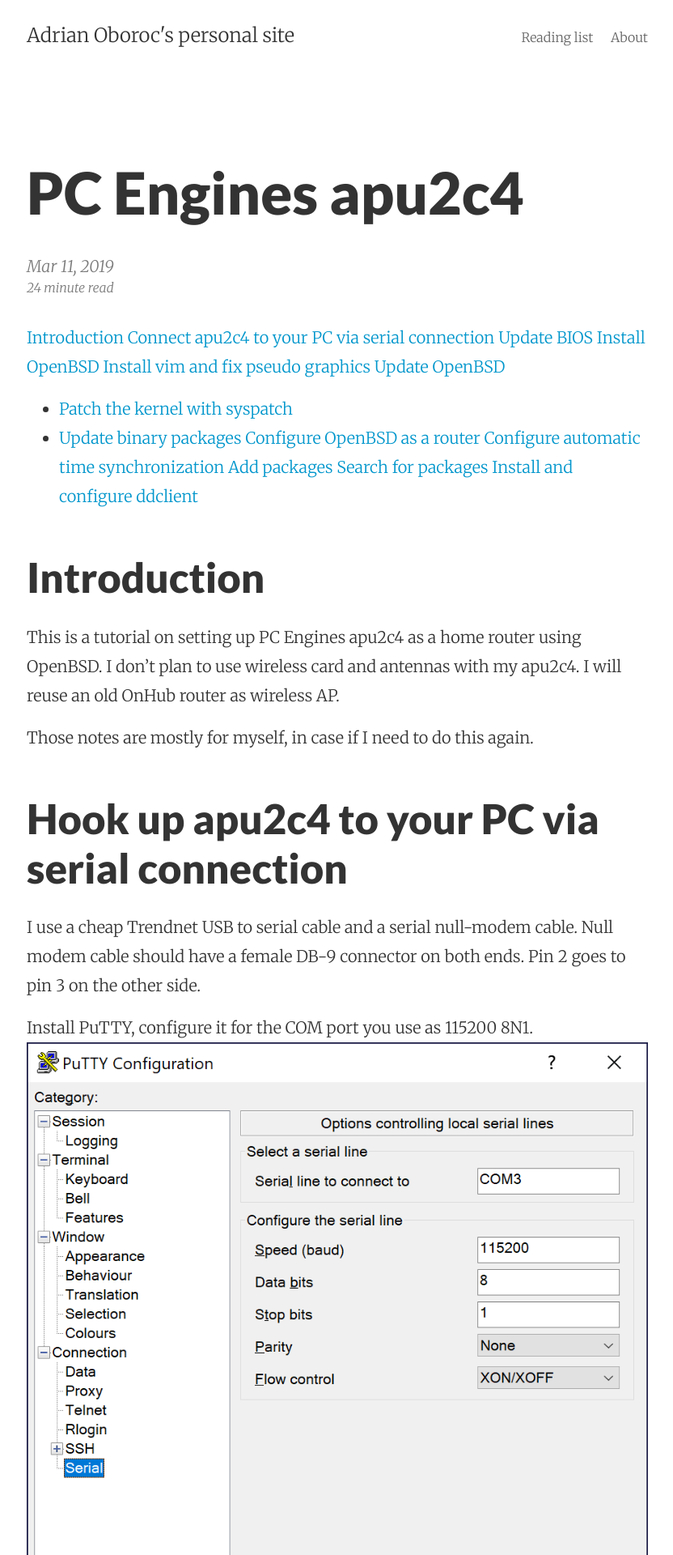
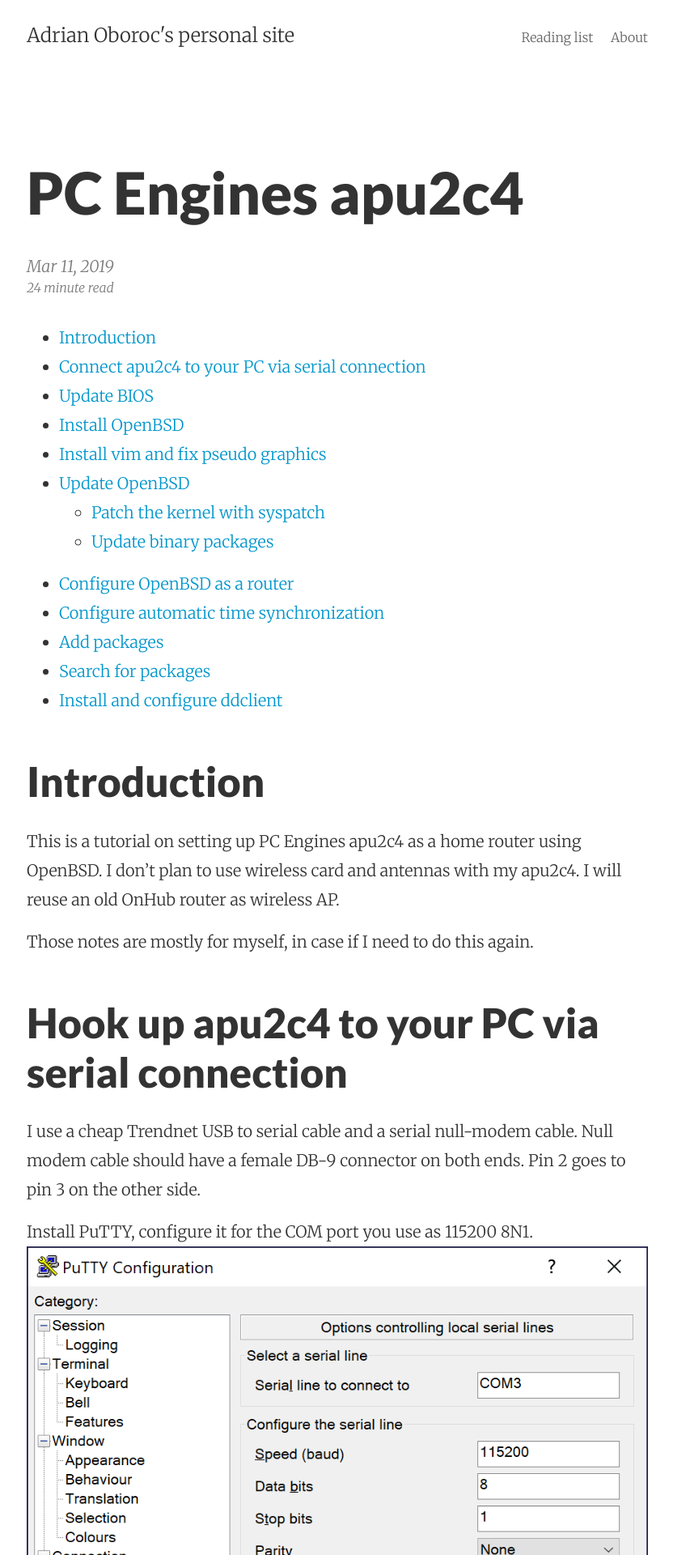
Before and after one commit to oboroc/oboroc.github.io, a Jekyll site: the page built from _posts/2019-03-11-pc-engines-apu2c4.md, in a window 1280 px wide. Shown: the top 1920 px of the page at 81% size, without its empty margins (223-1055 px from the left). Built offline with Jekyll 4.4.1, drawn with Linux system fonts in a browser that asks for light colours.

```diff
--- a/_posts/2019-03-11-pc-engines-apu2c4.md
+++ b/_posts/2019-03-11-pc-engines-apu2c4.md
@@ -5,19 +5,19 @@ date:   2019-03-11 22:41:00
 categories: posts
 ---
 
-[Introduction](#0)
-[Connect apu2c4 to your PC via serial connection](#1)
-[Update BIOS](#2)
-[Install OpenBSD](#3)
-[Install vim and fix pseudo graphics](#4)
-[Update OpenBSD](#5)
-- [Patch the kernel with syspatch](#5.1)
-- [Update binary packages](#5.2)
-[Configure OpenBSD as a router](#6)
-[Configure automatic time synchronization](#7)
-[Add packages](#8)
-[Search for packages](#9)
-[Install and configure ddclient](#10)
+- [Introduction](#0)
+- [Connect apu2c4 to your PC via serial connection](#1)
+- [Update BIOS](#2)
+- [Install OpenBSD](#3)
+- [Install vim and fix pseudo graphics](#4)
+- [Update OpenBSD](#5)
+  - [Patch the kernel with syspatch](#5.1)
+  - [Update binary packages](#5.2)
+- [Configure OpenBSD as a router](#6)
+- [Configure automatic time synchronization](#7)
+- [Add packages](#8)
+- [Search for packages](#9)
+- [Install and configure ddclient](#10)
 
 
 ## <a name="0"></a>Introduction
```
